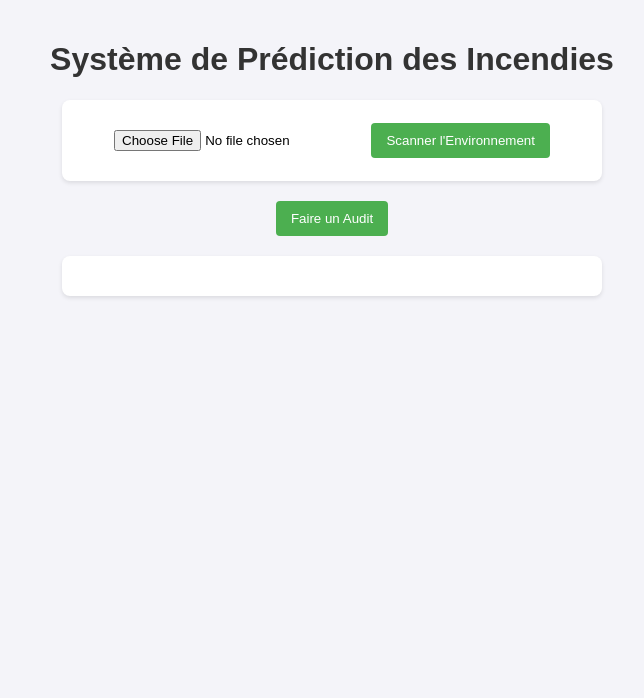
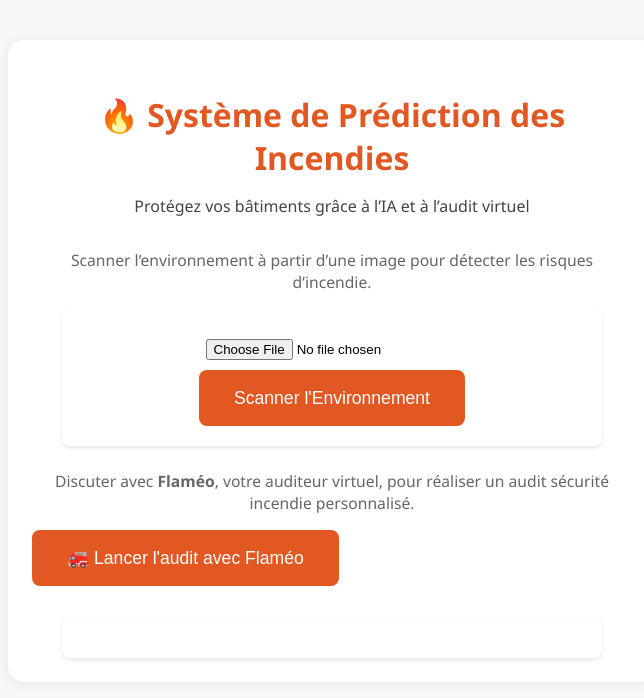
Before and after one commit to Hugo-Mallia/Projet-Prediction-des-Incendies, a FastAPI app: page / in a window 1280 px wide. Shown: the top 698 px of the page, without its empty margins (308-952 px from the left). Run offline with FastAPI, Linux system fonts and the light colour scheme.

Commit message:
Ajout_Gradio

```diff
--- a/app/main.py
+++ b/app/main.py
@@ -3,6 +3,8 @@ from fastapi.staticfiles import StaticFiles
 from fastapi.templating import Jinja2Templates
 from app.routes.scan_environment import router as scan_router
 from app.routers.items import router as items_router
+from app.services.audit_service import evaluate_audit
+import gradio as gr
 
 app = FastAPI()
 
@@ -19,98 +21,71 @@ app.include_router(items_router, prefix="/api")
 async def root(request: Request):
     return templates.TemplateResponse("index.html", {"request": request})
 
-@app.get("/audit")
-async def audit_page(request: Request):
-    return templates.TemplateResponse("audit.html", {"request": request})
+def audit_chatbot():
+    questions = [
+        ("Bonjour, je suis Flaméo, votre auditeur sécurité incendie. Pour commencer, quel est le nom du bâtiment à auditer ?", "buildingName"),
+        ("Merci. Quel est le type de bâtiment (immeuble, maison, entrepôt, usine, établissement public) ?", "buildingType"),
+        ("Très bien. Quel est l'usage principal du bâtiment (professionnel ou personnel) ?", "buildingUsage"),
+        ("Pouvez-vous m’indiquer la taille du bâtiment en m² ?", "buildingSize"),
+        ("Combien d’extincteurs sont présents dans le bâtiment ?", "fireExtinguishers"),
+        ("Combien de sorties de secours sont disponibles ?", "emergencyExits"),
+        ("Combien de détecteurs de fumée sont installés ?", "smokeDetectors"),
+        ("Quelle est la date du dernier exercice d’évacuation (AAAA-MM-JJ) ?", "fireDrills"),
+        ("Combien de pièces compte le bâtiment ?", "roomCount"),
+        ("Merci. Quelle est la taille de chaque pièce (en m², séparées par des virgules) ?", "roomSizes"),
+        ("Quels sont les matériaux de construction principaux ?", "constructionMaterials"),
+        ("Un plan d’évacuation est-il disponible et affiché (oui/non) ?", "evacuationPlan"),
+        ("Combien de sessions de formation en sécurité incendie ont eu lieu cette année ?", "trainingSessions"),
+        ("Sur une échelle de 1 à 5, quel est le niveau de sensibilisation du personnel à la sécurité incendie ?", "staffAwareness"),
+    ]
+    state = {}
 
-@app.post("/api/submit-audit")
-async def submit_audit(
-    buildingName: str = Form(...),
-    buildingType: str = Form(...),
-    buildingUsage: str = Form(...),
-    buildingSize: int = Form(...),
-    fireExtinguishers: int = Form(...),
-    emergencyExits: int = Form(...),
-    smokeDetectors: int = Form(...),
-    fireDrills: str = Form(...),
-    roomCount: int = Form(...),
-    roomSizes: str = Form(...),
-    constructionMaterials: str = Form(...),
-    evacuationPlan: str = Form(...),
-    trainingSessions: int = Form(...),
-    staffAwareness: int = Form(...)
-):
-    # Convertir les tailles des pièces en liste de nombres
-    try:
-        room_sizes = [float(size.strip()) for size in roomSizes.split(",")]
-    except ValueError:
-        raise HTTPException(status_code=400, detail="Invalid room sizes format")
+    def chat_fn(message, history):
+        idx = len(history)
+        if idx < len(questions):
+            key = questions[idx-1][1] if idx > 0 else None
+            if key:
+                state[key] = message
+            if idx < len(questions):
+                # Ajoute une relance personnalisée
+                if idx == 1:
+                    return questions[idx][0] + " (N'hésitez pas à me donner des détails.)"
+                return questions[idx][0]
+        else:
+            key = questions[-1][1]
+            state[key] = message
+            # Conversion des types
+            try:
+                state["buildingSize"] = int(state["buildingSize"])
+                state["fireExtinguishers"] = int(state["fireExtinguishers"])
+                state["emergencyExits"] = int(state["emergencyExits"])
+                state["smokeDetectors"] = int(state["smokeDetectors"])
+                state["roomCount"] = int(state["roomCount"])
+                state["trainingSessions"] = int(state["trainingSessions"])
+                state["staffAwareness"] = int(state["staffAwareness"])
+            except Exception:
+                return "Je n'ai pas compris une des valeurs numériques, pouvez-vous vérifier votre saisie ?"
+            result = evaluate_audit(state)
+            # Réponse finale personnalisée
+            return (
+                "Merci pour toutes ces informations, je vais maintenant analyser la conformité de votre bâtiment.\n\n"
+                f"**Statut de l'audit** : {result.status}\n"
+                f"**Résumé** : {result.message}\n"
+                f"**Recommandations personnalisées** :\n- " + "\n- ".join(result.recommendations) +
+                "\n\nN'hésitez pas à me solliciter pour un nouvel audit ou pour toute question complémentaire."
+            )
+        return ""
 
-    # Simuler l'intégration de capteurs pour collecter des données supplémentaires
-    automated_data = {
-        "temperature": 25,  # Température ambiante en °C
-        "smoke_level": 0.02,  # Niveau de fumée détecté
-        "fire_extinguisher_status": "OK"  # Statut des extincteurs
-    }
+    with gr.Blocks() as demo:
+        gr.Markdown("## 👩‍🚒 Flaméo  - Votre auditeur virtuel\nDiscutez avec votre auditeur pour réaliser un audit sécurité incendie personnalisé.")
+        chatbot = gr.ChatInterface(chat_fn)
+        gr.Button("⬅️ Retour à l'accueil").click(
+            None,
+            None,
+            None,
+            js="window.location.href='/'"
+        )
+    return demo
 
-    # Évaluation des normes européennes
-    status = "Conforme"
-    message = "Le bâtiment respecte les normes européennes."
-    recommendations = []
-
-    if fireExtinguishers < (buildingSize // 200):
-        status = "Non conforme"
-        message = "Nombre d'extincteurs insuffisant (1 extincteur requis pour 200 m²)."
-        recommendations.append("Ajoutez des extincteurs pour atteindre le ratio requis (1 extincteur pour 200 m²).")
-
-    if emergencyExits < 2:
-        status = "Non conforme"
-        message = "Nombre de sorties de secours insuffisant (minimum 2 requises)."
-        recommendations.append("Ajoutez au moins deux sorties de secours accessibles et bien signalées.")
-
-    if smokeDetectors < roomCount:
-        status = "Non conforme"
-        message = "Nombre de détecteurs de fumée insuffisant (1 détecteur requis par pièce)."
-        recommendations.append("Installez des détecteurs de fumée dans toutes les pièces.")
-
-    if any(size > 50 for size in room_sizes):
-        status = "Non conforme"
-        message = "Certaines pièces dépassent la taille maximale autorisée de 50 m²."
-        recommendations.append("Divisez les pièces dépassant 50 m² en espaces plus petits.")
-
-    if evacuationPlan == "non":
-        recommendations.append("Créez et affichez un plan d'évacuation clair et accessible.")
-
-    if trainingSessions < 2:
-        recommendations.append("Organisez au moins deux sessions de formation en sécurité incendie par an.")
-
-    if staffAwareness < 3:
-        recommendations.append("Sensibilisez davantage le personnel aux pratiques de sécurité incendie.")
-
-    # Toujours inclure des recommandations générales
-    recommendations.append("Effectuez des exercices d'évacuation réguliers pour améliorer la préparation.")
-    recommendations.append("Vérifiez régulièrement l'état des équipements de sécurité.")
-
-    # Retourner les informations saisies, les recommandations et le résultat de l'audit
-    return {
-        "status": status,
-        "message": message,
-        "recommendations": recommendations,
-        "data": {
-            "buildingName": buildingName,
-            "buildingType": buildingType,
-            "buildingUsage": buildingUsage,
-            "buildingSize": buildingSize,
-            "fireExtinguishers": fireExtinguishers,
-            "emergencyExits": emergencyExits,
-            "smokeDetectors": smokeDetectors,
-            "fireDrills": fireDrills,
-            "roomCount": roomCount,
-            "roomSizes": room_sizes,
-            "constructionMaterials": constructionMaterials,
-            "evacuationPlan": evacuationPlan,
-            "trainingSessions": trainingSessions,
-            "staffAwareness": staffAwareness,
-            "automatedData": automated_data
-        }
-    }
+# Intégration Gradio sur /audit-bot
+app = gr.mount_gradio_app(app, audit_chatbot(), path="/audit-bot")
--- a/pyproject.toml
+++ b/pyproject.toml
@@ -13,7 +13,8 @@ dependencies = [
     "opencv-python>=4.11.0.86",
     "numpy>=2.2.5",
     "pydantic>=2.11.4",
-    "httpx>=0.24.0"  # Ajout de httpx
+    "httpx>=0.24.0",  # Ajout de httpx
+    "gradio>=5.29.1"
 ]
 requires-python = "==3.12.*"
 readme = "README.md"
--- a/static/script.js
+++ b/static/script.js
@@ -31,3 +31,52 @@ document.getElementById('uploadForm').addEventListener('submit', async function(
         alert('Une erreur est survenue lors de l\'analyse de l\'image.');
     }
 });
+
+document.getElementById("auditForm").addEventListener("submit", async function(event) {
+    event.preventDefault(); // Empêche le rechargement de la page
+
+    const formData = new FormData(this);
+
+    try {
+        const response = await fetch("/api/submit-audit", {
+            method: "POST",
+            body: formData,
+        });
+
+        const result = await response.json();
+
+        // Générer les recommandations
+        let recommendations = "<h3>Recommandations :</h3><ul>";
+        result.recommendations.forEach(rec => {
+            recommendations += `<li>${rec}</li>`;
+        });
+        recommendations += "</ul>";
+
+        // Afficher le compte rendu
+        const auditMessage = `
+            <strong>Status :</strong> ${result.status}<br>
+            <strong>Message :</strong> ${result.message}<br><br>
+            <strong>Résumé des informations saisies :</strong><br>
+            <strong>Nom du bâtiment :</strong> ${result.data.buildingName}<br>
+            <strong>Nombre d'extincteurs :</strong> ${result.data.fireExtinguishers}<br>
+            <strong>Nombre de sorties de secours :</strong> ${result.data.emergencyExits}<br>
+            <strong>Nombre de détecteurs de fumée :</strong> ${result.data.smokeDetectors}<br>
+            <strong>Taille du bâtiment :</strong> ${result.data.buildingSize} m²<br>
+            <strong>Nombre de pièces :</strong> ${result.data.roomCount}<br>
+            <strong>Tailles des pièces :</strong> ${result.data.roomSizes.join(", ")} m²<br>
+            ${recommendations}
+        `;
+        document.getElementById("auditMessage").innerHTML = auditMessage;
+        document.getElementById("auditResult").style.display = "block";
+    } catch (error) {
+        console.error("Erreur lors de l'envoi de l'audit :", error);
+        alert("Une erreur est survenue lors de l'envoi de l'audit.");
+    }
+});
+
+function toggleAuditSections() {
+    const usage = document.getElementById('buildingUsage').value;
+    document.getElementById('habitationSection').style.display = usage === 'personnel' ? 'block' : 'none';
+    document.getElementById('entrepriseSection').style.display = usage === 'professionnel' ? 'block' : 'none';
+}
+window.onload = toggleAuditSections;
--- a/static/style.css
+++ b/static/style.css
@@ -1,12 +1,57 @@
 body {
-    font-family: Arial, sans-serif;
+    font-family: 'Segoe UI', Arial, sans-serif;
+    background: #f7f7fa;
     margin: 0;
-    padding: 20px;
-    background-color: #f4f4f9;
+    padding: 0;
+}
+
+.container {
+    max-width: 600px;
+    margin: 40px auto;
+    background: #fff;
+    border-radius: 16px;
+    box-shadow: 0 2px 12px rgba(0,0,0,0.07);
+    padding: 32px 24px 24px 24px;
 }
 
 h1 {
-    color: #333;
+    color: #e25822;
+    text-align: center;
+    margin-bottom: 0.5em;
+}
+
+.subtitle {
+    text-align: center;
+    color: #444;
+    margin-bottom: 2em;
+}
+
+.actions {
+    display: flex;
+    flex-direction: column;
+    gap: 24px;
+    margin-bottom: 2em;
+}
+
+.actions button, .actions a button {
+    padding: 1em 2em;
+    font-size: 1.1em;
+    background-color: #e25822;
+    color: white;
+    border: none;
+    border-radius: 8px;
+    cursor: pointer;
+    transition: background 0.2s;
+}
+
+.actions button:hover, .actions a button:hover {
+    background-color: #b53d13;
+}
+
+.desc {
+    color: #666;
+    font-size: 0.98em;
+    margin-bottom: 1em;
     text-align: center;
 }
 
@@ -24,27 +69,15 @@ input[type="file"] {
     margin: 10px 0;
 }
 
-button {
-    background-color: #4CAF50;
-    color: white;
-    padding: 10px 15px;
-    border: none;
-    border-radius: 4px;
-    cursor: pointer;
-}
-
-button:hover {
-    background-color: #45a049;
-}
-
 #results {
-    margin-top: 20px;
+    margin-top: 2em;
     background: #fff;
     padding: 20px;
     border-radius: 8px;
     box-shadow: 0 2px 4px rgba(0, 0, 0, 0.1);
     max-width: 500px;
-    margin: 20px auto;
+    margin-left: auto;
+    margin-right: auto;
 }
 
 .risk-item {
--- a/templates/audit.html
+++ b/templates/audit.html
@@ -200,7 +200,7 @@
             <label for="staffAwareness">Niveau de sensibilisation du personnel (1 à 5) :</label>
             <input type="number" id="staffAwareness" name="staffAwareness" min="1" max="5" required><br><br>
 
-            <button type="button" onclick="submitAudit()">Soumettre l'Audit</button>
+            <button type="submit">Soumettre l'Audit</button>
         </form>
 
         <!-- Compte rendu -->
--- a/templates/index.html
+++ b/templates/index.html
@@ -7,18 +7,24 @@
     <link rel="stylesheet" href="/static/style.css">
 </head>
 <body>
-    <h1>Système de Prédiction des Incendies</h1>
-    <form id="uploadForm" enctype="multipart/form-data">
-        <input type="file" id="imageUpload" accept="image/*" required>
-        <button type="submit">Scanner l'Environnement</button>
-    </form>
-
-    <!-- Bouton pour l'audit -->
-    <div style="text-align: center; margin-top: 20px;">
-        <button onclick="window.location.href='/audit'">Faire un Audit</button>
+    <div class="container">
+        <h1>🔥 Système de Prédiction des Incendies</h1>
+        <div class="subtitle">Protégez vos bâtiments grâce à l’IA et à l’audit virtuel</div>
+        <div class="actions">
+            <div>
+                <div class="desc">Scanner l’environnement à partir d’une image pour détecter les risques d’incendie.</div>
+                <form id="uploadForm" enctype="multipart/form-data">
+                    <input type="file" id="imageUpload" accept="image/*" required>
+                    <button type="submit">Scanner l'Environnement</button>
+                </form>
+            </div>
+            <div>
+                <div class="desc">Discuter avec <b>Flaméo</b>, votre auditeur virtuel, pour réaliser un audit sécurité incendie personnalisé.</div>
+                <a href="/audit-bot"><button type="button">🚒 Lancer l'audit avec Flaméo</button></a>
+            </div>
+        </div>
+        <div id="results"></div>
     </div>
-    <div id="results"></div>
-
     <script src="/static/script.js"></script>
 </body>
 </html>
```
Also changed, not shown: app/models/risk_item.py (+24 -0 lines), app/services/audit_service.py (added, +74 -0 lines), 1 other file.
